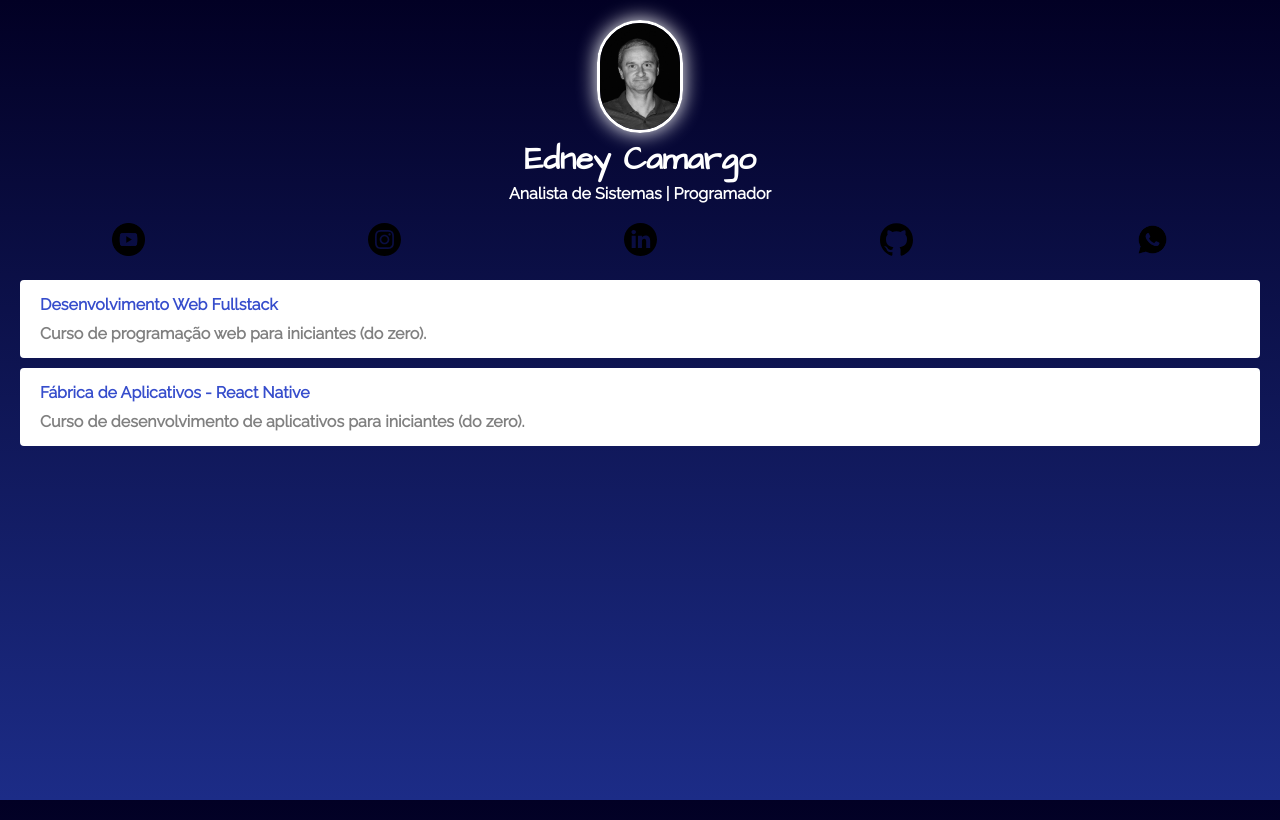
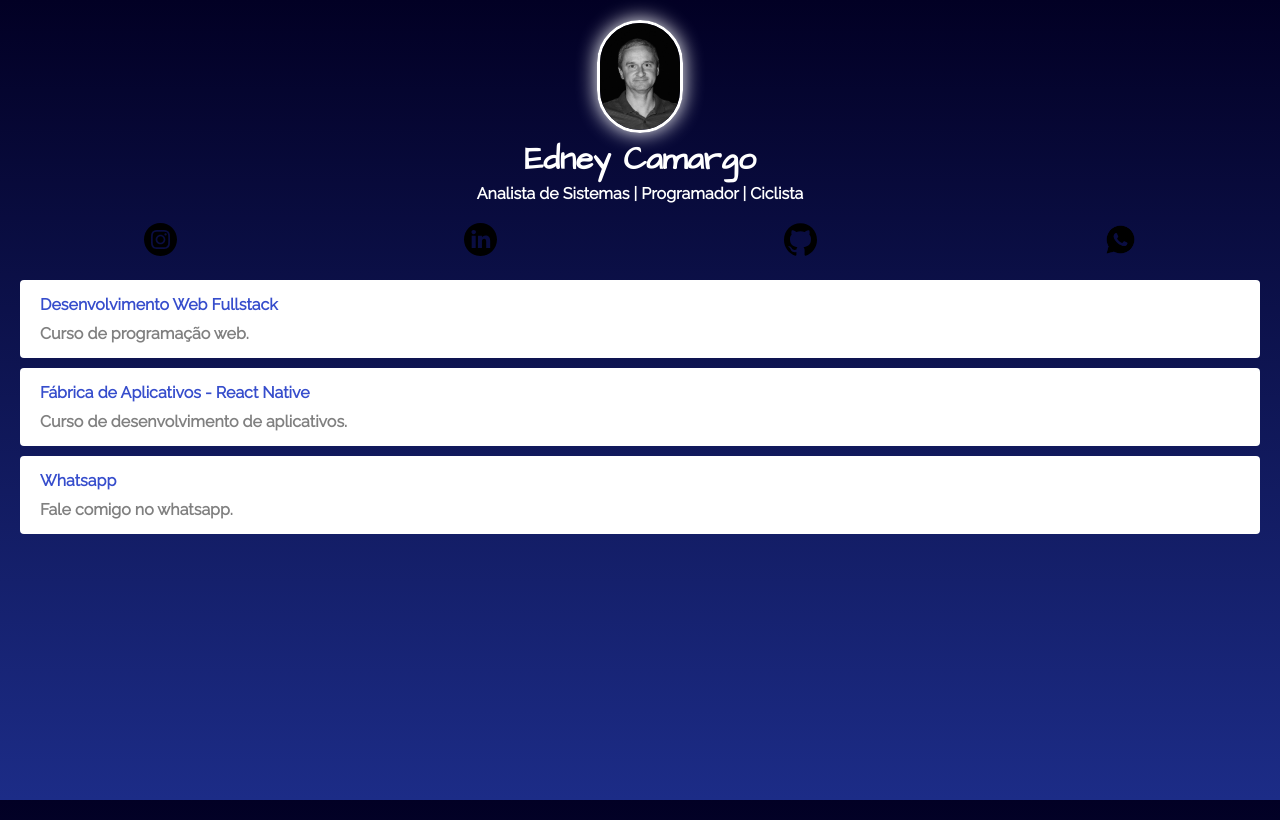
Before and after one commit to edneyecs/edneyecs.github.io, a plain HTML site: page edney/index.html in a window 1280 px wide. Drawn offline with Linux system fonts and the light colour scheme.

Commit message:
Atualizando Whats

```diff
--- a/edney/index.html
+++ b/edney/index.html
@@ -12,18 +12,12 @@
 
 <body>
     <div class="profile">
-        <img src="img\Edney_BW.jpg" alt="Thiago" class="avatar">
+        <img src="img\Edney_BW.jpg" alt="Edney" class="avatar">
         <h1>Edney Camargo</h1>
-        <h2>Analista de Sistemas | Programador </h2>
+        <h2>Analista de Sistemas | Programador | Ciclista </h2>
     </div>
 
     <ul class="social">
-        <li>
-            <a href="">
-                <img src="img\youtube.png" alt="Youtube">
-            </a>
-        </li>
-
         <li>
             <a href="">
                 <img src="img\insta.svg" alt="Instagram">
@@ -43,7 +37,7 @@
         </li>
 
         <li>
-            <a href="">
+            <a href="https://wa.me/5511974960287">
                 <img src="img\whatsapp.png" alt="Whatsapp">
             </a>
         </li>
@@ -53,15 +47,24 @@
         <li>
             <a href="">
                 Desenvolvimento Web Fullstack
-                <span>Curso de programação web para iniciantes (do zero).</span>
+                <span>Curso de programação web.</span>
             </a>
        </li>
 
        <li>
             <a href="">
                 Fábrica de Aplicativos - React Native
-                <span>Curso de desenvolvimento de aplicativos para iniciantes (do zero).</span>
+                <span>Curso de desenvolvimento de aplicativos.</span>
             </a>
+        </li>
+    </ul>
+
+    <ul class="links-list second">
+        <li>
+          <a href="https://wa.me/5511974960287">
+            Whatsapp
+            <span>Fale comigo no whatsapp.</span>
+          </a>
         </li>
     </ul>
 
```
